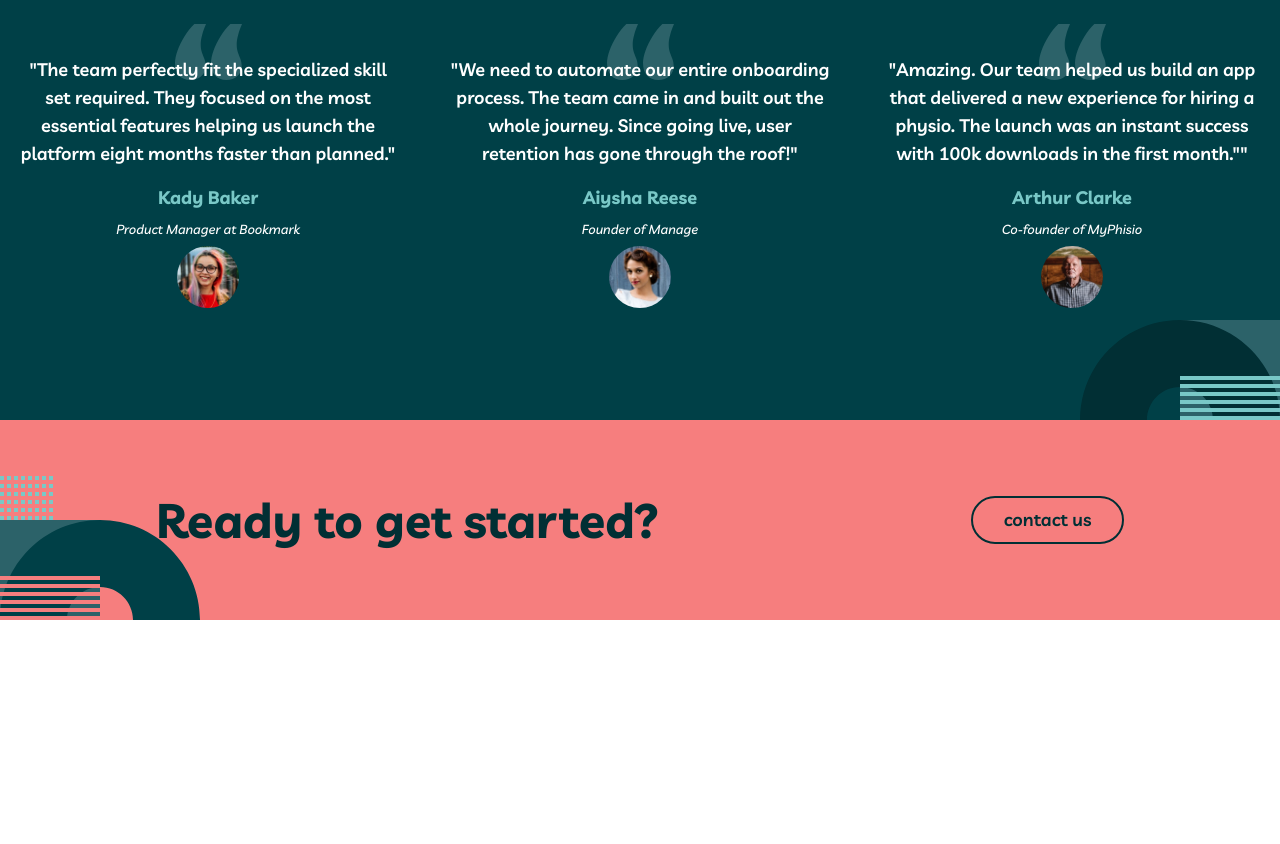
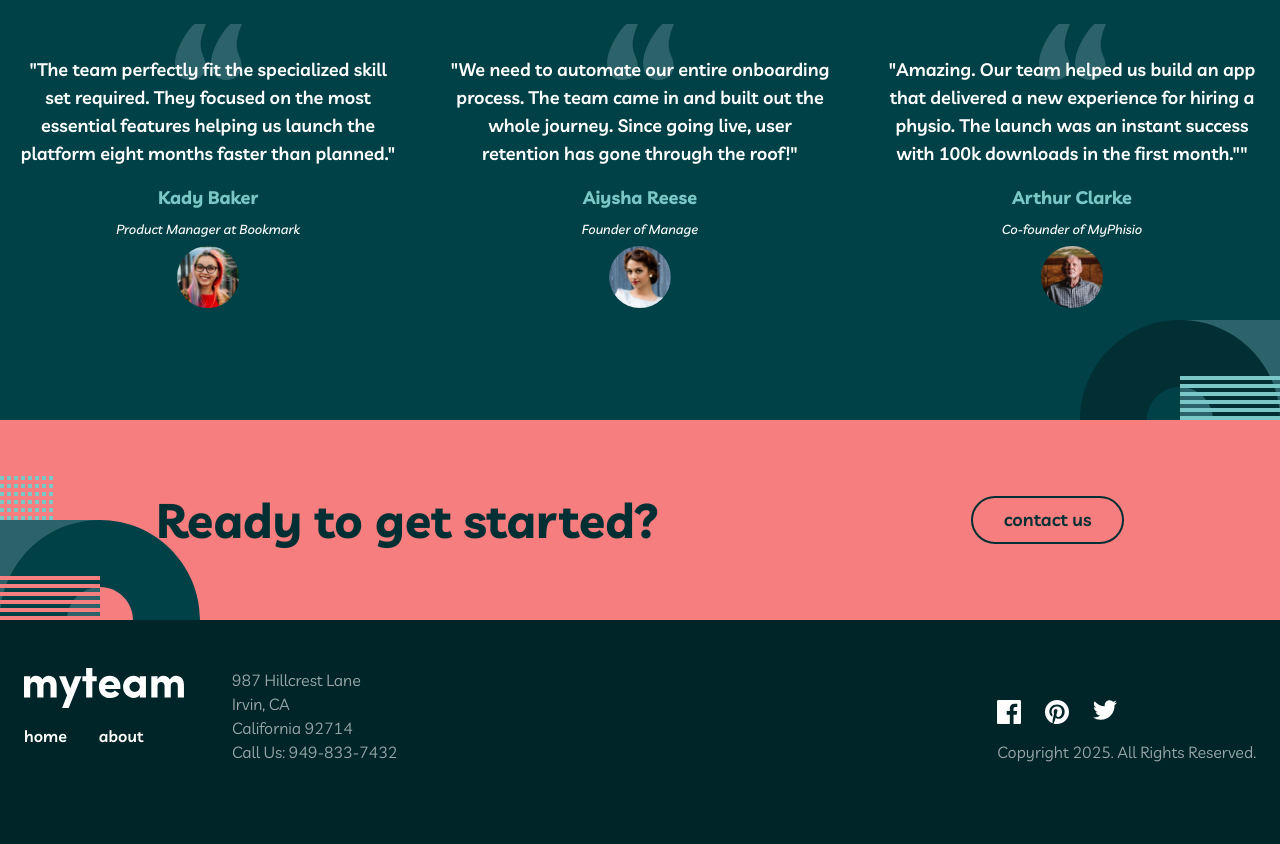
Before and after one commit to Damjan15/myteam, a website: page index.html in a window 1280 px wide. Shown: the part 1664-2508 px from the top of the page. Before the commit the page ends 2284 px from the top, so only its background shows below. Drawn offline with Linux system fonts and the light colour scheme.

Commit message:
feat: footer component created

```diff
--- a/css/input.css
+++ b/css/input.css
@@ -73,7 +73,7 @@ body {
   @apply max-w-[1300px] mx-auto;
 }
 
-/* ====== HEADER ====== */
-.nav-item {
+.nav-item,
+.footer-item {
   @apply lowercase text-white transition-colors hover:text-light-coral;
 }
--- a/index.html
+++ b/index.html
@@ -230,6 +230,59 @@
         </div>
     </section>
 
+    <!-- Footer -->
+    <footer class="bg-dark-green py-12 px-6">
+        <div class="section-container flex flex-col items-center justify-between space-y-8 md:flex-row md:text-center ">
+            <div class="flex flex-col md:flex-row md:space-x-12">
+                <div>
+                    <img src="assets/logo.svg" class="w-[160px] h-[40px] mb-4" alt="myteam-logo">
+
+                    <ul class="flex space-x-8 justify-center items-center mb-4 md:mb-0 md:justify-start">
+                        <li>
+                            <a href="/" class="footer-item font-semibold">Home</a>
+                        </li>
+                        <li>
+                            <a href="about.html" class="footer-item font-semibold">About</a>
+                        </li>
+                    </ul>
+                </div>
+
+                <div>
+                    <ul class="text-white/60 text-center md:text-left">
+                        <li>987 Hillcrest Lane</li>
+                        <li>Irvin, CA</li>
+                        <li>California 92714</li>
+                        <li>Call Us: 949-833-7432</li>
+                    </ul>
+                </div>
+            </div>
+
+            <div>
+                <ul class="flex space-x-6 w-full mb-4 justify-center items-center xl:justify-start xl:items-start">
+                    <li>
+                        <a href="#">
+                            <img src="assets/icon-facebook.svg" alt="facebook-icon">
+                        </a>
+                    </li>
+
+                    <li>
+                        <a href="#">
+                            <img src="assets/icon-pinterest.svg" alt="pinterest-icon">
+                        </a>
+                    </li>
+
+                    <li>
+                        <a href="#">
+                            <img src="assets/icon-twitter.svg" alt="twitter-icon">
+                        </a>
+                    </li>
+                </ul>
+
+                <span class="block text-white/60">Copyright 2025. All Rights Reserved.</span>
+            </div>
+        </div>
+    </footer>
+
     <script src="js/script.js"></script>
 </body>
 
```
Also changed, not shown: css/output.css.
